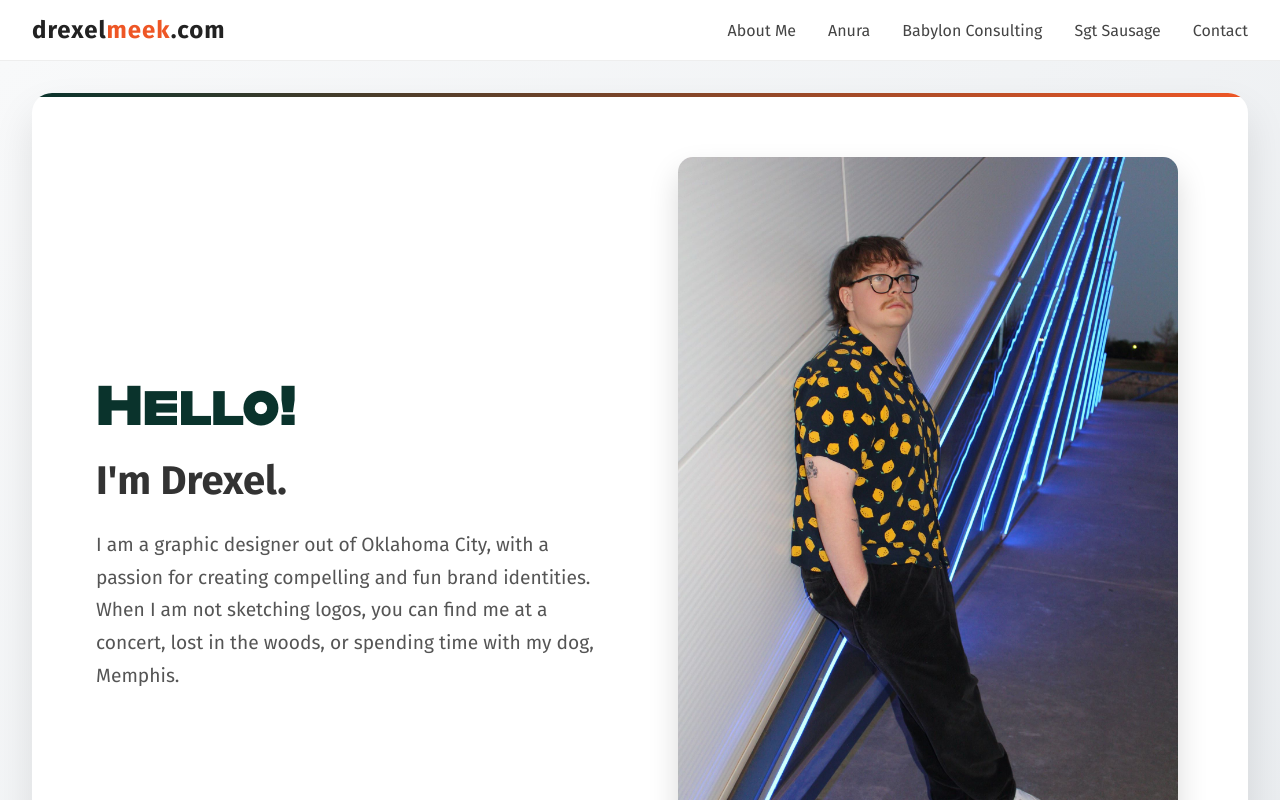
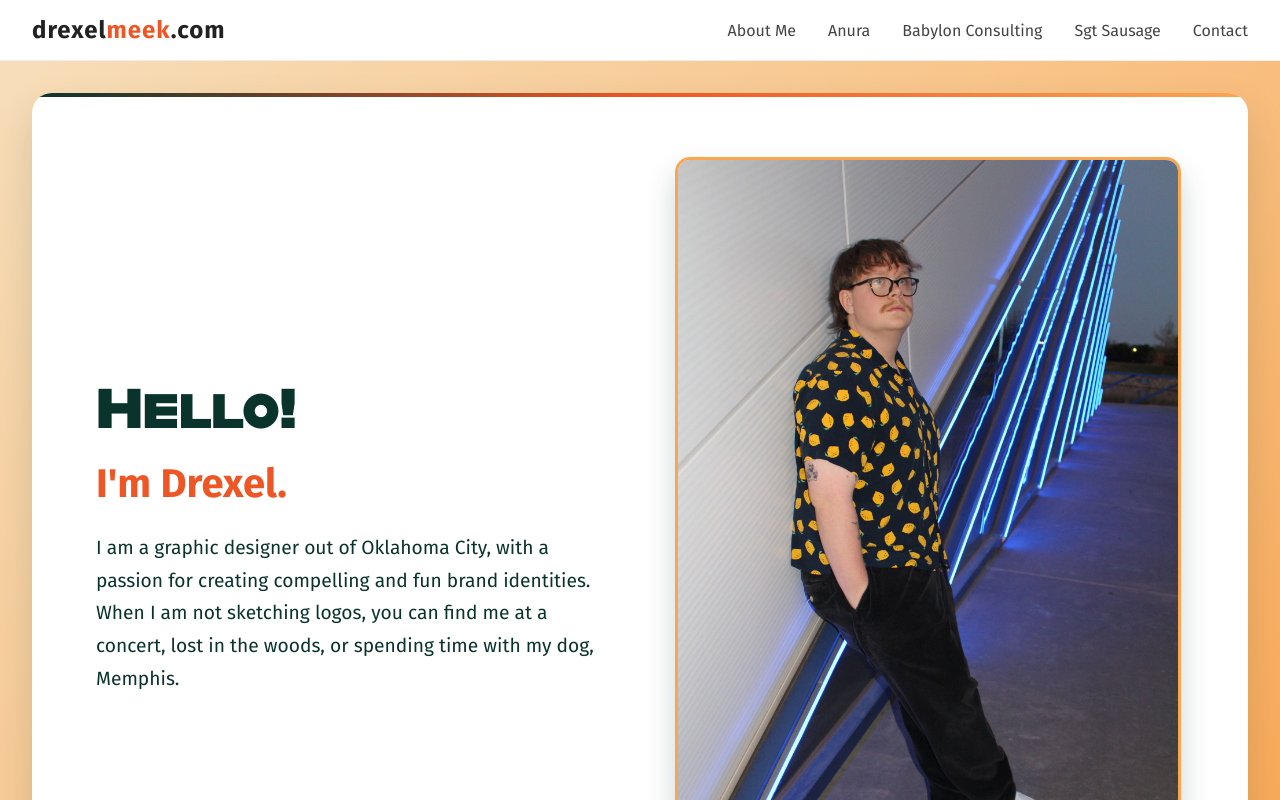
Before and after one commit to dmeek912/dmeek912.github.io, a React (Vite) app: page /about in a window 1280 px wide. Shown: the top 800 px of the page. Built offline with nearby package versions, Linux system fonts and the light colour scheme.

Commit message:
more color prototyping

```diff
--- a/src/pages/About.css
+++ b/src/pages/About.css
@@ -4,7 +4,7 @@
   align-items: center;
   justify-content: center;
   padding: 2rem;
-  background: linear-gradient(135deg, #f8f9fa 0%, #e9ecef 100%);
+  background: linear-gradient(135deg, #f7deba 0%, #FAA651 100%);
 }
 
 .about-content {
@@ -17,7 +17,7 @@
   background: white;
   border-radius: 20px;
   padding: 4rem;
-  box-shadow: 0 20px 40px rgba(0, 0, 0, 0.1);
+  box-shadow: 0 20px 40px rgba(10, 51, 44, 0.15);
   position: relative;
   overflow: hidden;
 }
@@ -29,7 +29,7 @@
   left: 0;
   right: 0;
   height: 4px;
-  background: linear-gradient(90deg, #0A332C, #EE5625);
+  background: linear-gradient(90deg, #0A332C, #EE5625, #FAA651);
 }
 
 .about-text-section {
@@ -52,7 +52,7 @@
   font-family: 'Fira Sans', system-ui, Avenir, Helvetica, Arial, sans-serif;
   font-size: 2.5rem;
   font-weight: 600;
-  color: #333;
+  color: #EE5625;
   margin: 0;
   line-height: 1.2;
 }
@@ -61,7 +61,7 @@
   font-family: 'Fira Sans', system-ui, Avenir, Helvetica, Arial, sans-serif;
   font-size: 1.2rem;
   line-height: 1.7;
-  color: #555;
+  color: #0A332C;
   margin: 0;
   font-weight: 400;
 }
@@ -77,13 +77,15 @@
   max-width: 500px;
   height: auto;
   border-radius: 15px;
-  box-shadow: 0 15px 30px rgba(0, 0, 0, 0.15);
+  box-shadow: 0 15px 30px rgba(10, 51, 44, 0.2);
   transition: transform 0.3s ease, box-shadow 0.3s ease;
+  border: 3px solid #FAA651;
 }
 
 .about-image:hover {
   transform: translateY(-5px);
-  box-shadow: 0 20px 40px rgba(0, 0, 0, 0.2);
+  box-shadow: 0 20px 40px rgba(238, 86, 37, 0.3);
+  border-color: #EE5625;
 }
 
 /* Responsive Design */
--- a/src/pages/Contact.jsx
+++ b/src/pages/Contact.jsx
@@ -27,7 +27,7 @@ export default function Contact() {
             {renderCheckered(10, false)}
             {renderCheckered(10, true)}
           </div>
-          <img src="/drexel-logo.png" alt="Drexel Logo" style={{ position: 'absolute', bottom: 18, right: 28, height: '2.2em', width: 'auto' }} />
+          <img src="/drexel-logo2.png" alt="Drexel Logo" style={{ position: 'absolute', bottom: 18, right: 28, height: '2.2em', width: 'auto' }} />
         </div>
         {/* Second business card (beige) */}
         <div className="business-card beige alfarn" style={{ alignItems: 'center', justifyContent: 'center', position: 'relative' }}>
```
Also changed, not shown: public/drexel-logo2.png (added).
